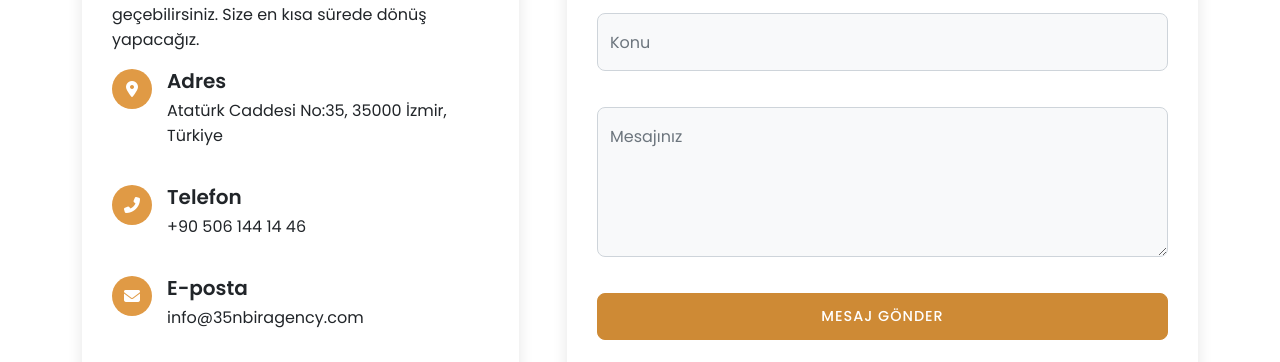
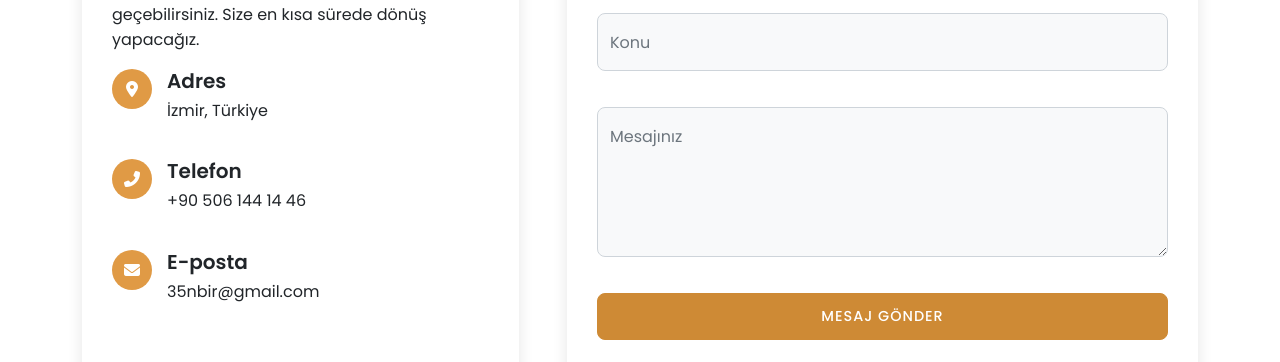
Before and after one commit to fatih2m/35nbir, a plain HTML site: page index.html in a window 1280 px wide. Shown: the part 5114-5476 px from the top of the page. Drawn offline with nearby package versions, Linux system fonts and the light colour scheme.

Commit message:
Update index.html

```diff
--- a/index.html
+++ b/index.html
@@ -414,7 +414,7 @@
                             <i class="fas fa-map-marker-alt"></i>
                             <div>
                                 <h5>Adres</h5>
-                                <p>Atatürk Caddesi No:35, 35000 İzmir, Türkiye</p>
+                                <p>İzmir, Türkiye</p>
                             </div>
                         </div>
                         <div class="contact-item">
@@ -428,7 +428,7 @@
                             <i class="fas fa-envelope"></i>
                             <div>
                                 <h5>E-posta</h5>
-                                <p>info@35nbiragency.com</p>
+                                <p>35nbir@gmail.com</p>
                             </div>
                         </div>
                         <div class="contact-item">
```
